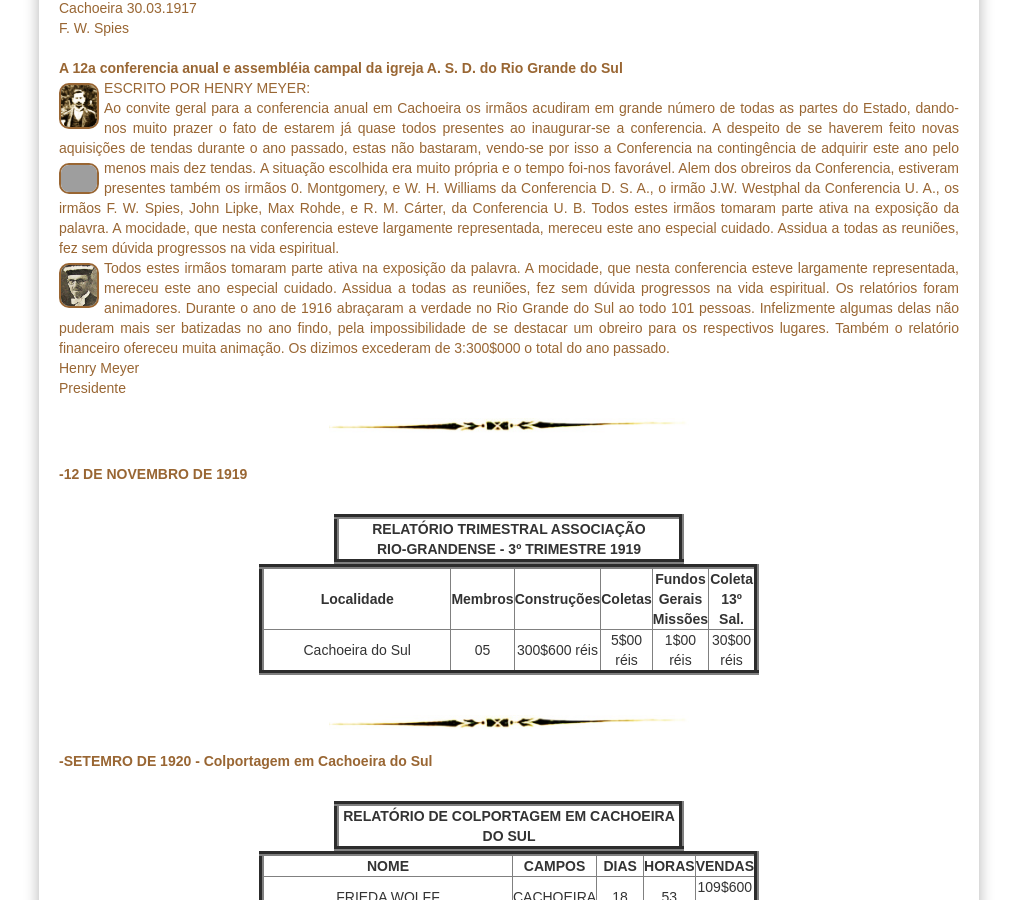
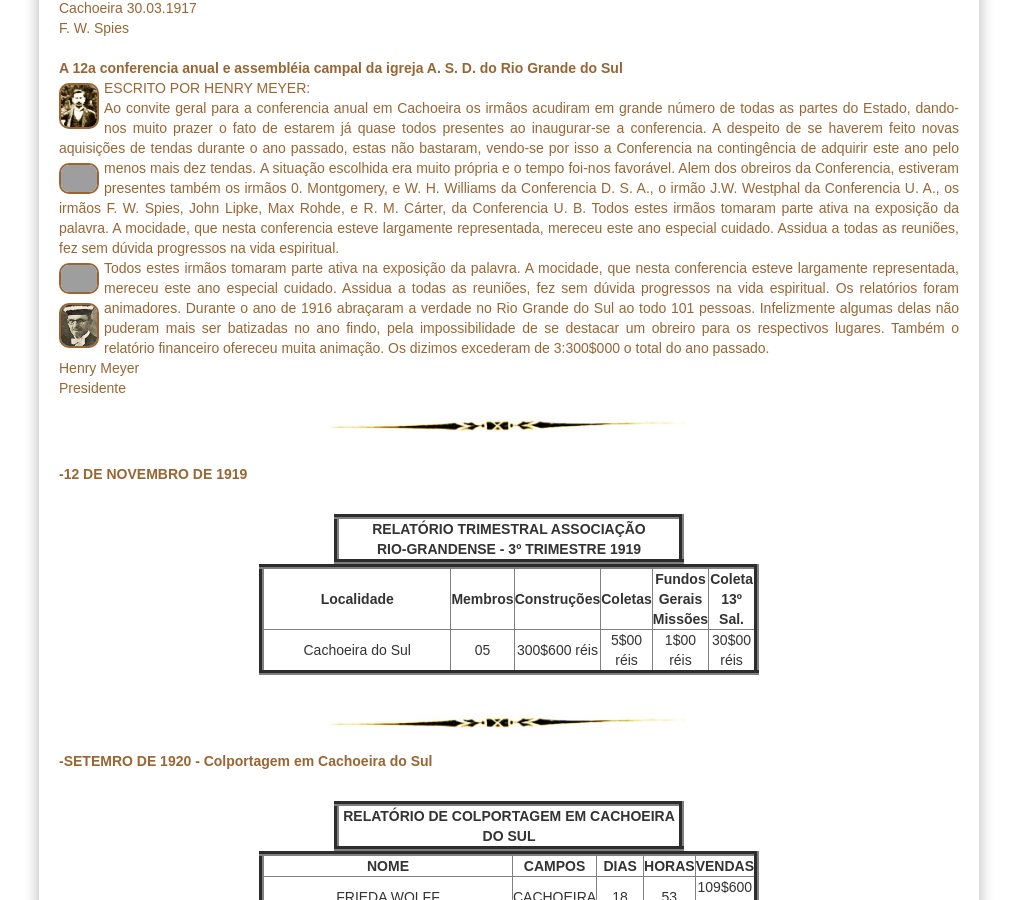
Before and after one commit to claudiovargas1955/claudiovargas1955.github.io, a Jekyll site: the page built from _pages/história-da-iasd-cachoeira.html, in a window 1280 px wide and 900 px high, scrolled down 2404 px. Shown: the whole window, without its empty margins (131-1148 px from the left). Built offline with Jekyll 4.4.1, drawn with Linux system fonts in a browser that asks for light colours; some web fonts are replaced; grey boxes are pictures that could not be loaded.

Commit message:
Update história-da-iasd-cachoeira.html

```diff
--- a/_pages/história-da-iasd-cachoeira.html
+++ b/_pages/história-da-iasd-cachoeira.html
@@ -248,10 +248,11 @@
 A situação escolhida era muito própria e o tempo foi-nos favorável. Alem dos obreiros da Conferencia, estiveram presentes também os irmãos 0. Montgomery, e W. H.
 Williams da Conferencia D. S. A., o irmão J.W. Westphal da Conferencia U. A., os irmãos F. W. Spies, John Lipke, Max Rohde, e R. M. Cárter, da Conferencia U. B.
 Todos estes irmãos tomaram parte ativa na exposição da palavra. A mocidade, que nesta conferencia esteve largamente representada, mereceu este ano especial cuidado.
-Assidua a todas as reuniões, fez sem dúvida progressos na vida espiritual.<br>
-<img class="esq5" style="float:left"; src="/images/john-lipke.jpg" class="img-responsive" width="40px" title="Pr. John Lipke";/>
+Assidua a todas as reuniões, fez sem dúvida progressos na vida espiritual.<br><img class="esq5" style="float:left"; src="/images/ j w westphal.jpg"
+class="img-responsive" width="40px" title="Pr. J. W. Westphal *1861/+1949";/>
 Todos estes irmãos tomaram parte ativa na exposição da palavra. A mocidade, que nesta conferencia esteve largamente representada, mereceu este ano especial cuidado.
 Assidua a todas as reuniões, fez sem dúvida progressos na vida espiritual. Os relatórios foram animadores. Durante o ano de 1916 abraçaram a verdade no Rio Grande do
+<img class="esq5" style="float:left"; src="/images/john-lipke.jpg" class="img-responsive" width="40px" title="Pr. John Lipke";/>
 Sul ao todo 101 pessoas. Infelizmente algumas delas não puderam mais ser batizadas no ano findo, pela impossibilidade de se destacar um obreiro para os respectivos
 lugares. Também o relatório financeiro ofereceu muita animação. Os dizimos excederam de 3:300$000 o total do ano passado.<br>
  Henry Meyer <br>
```
